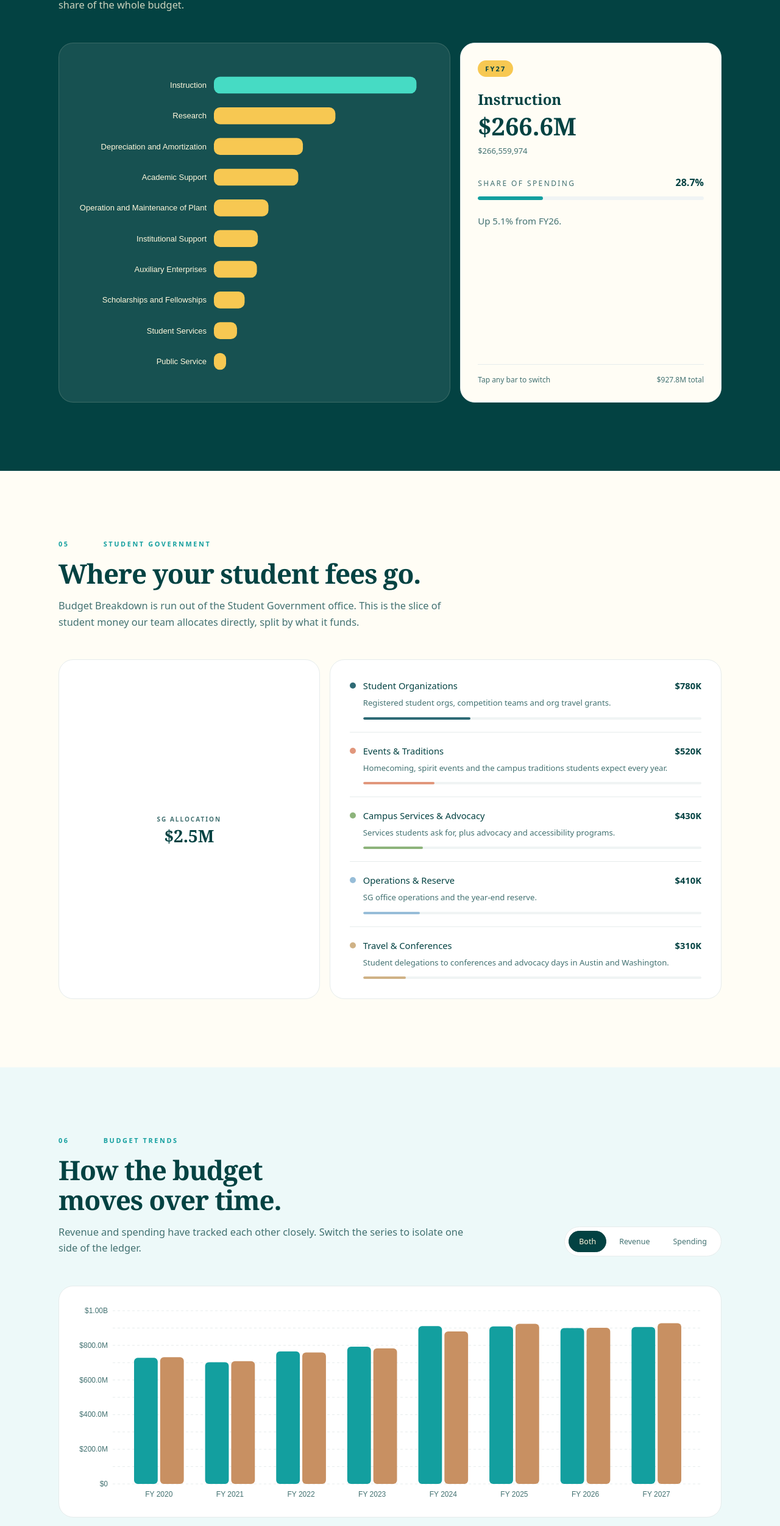
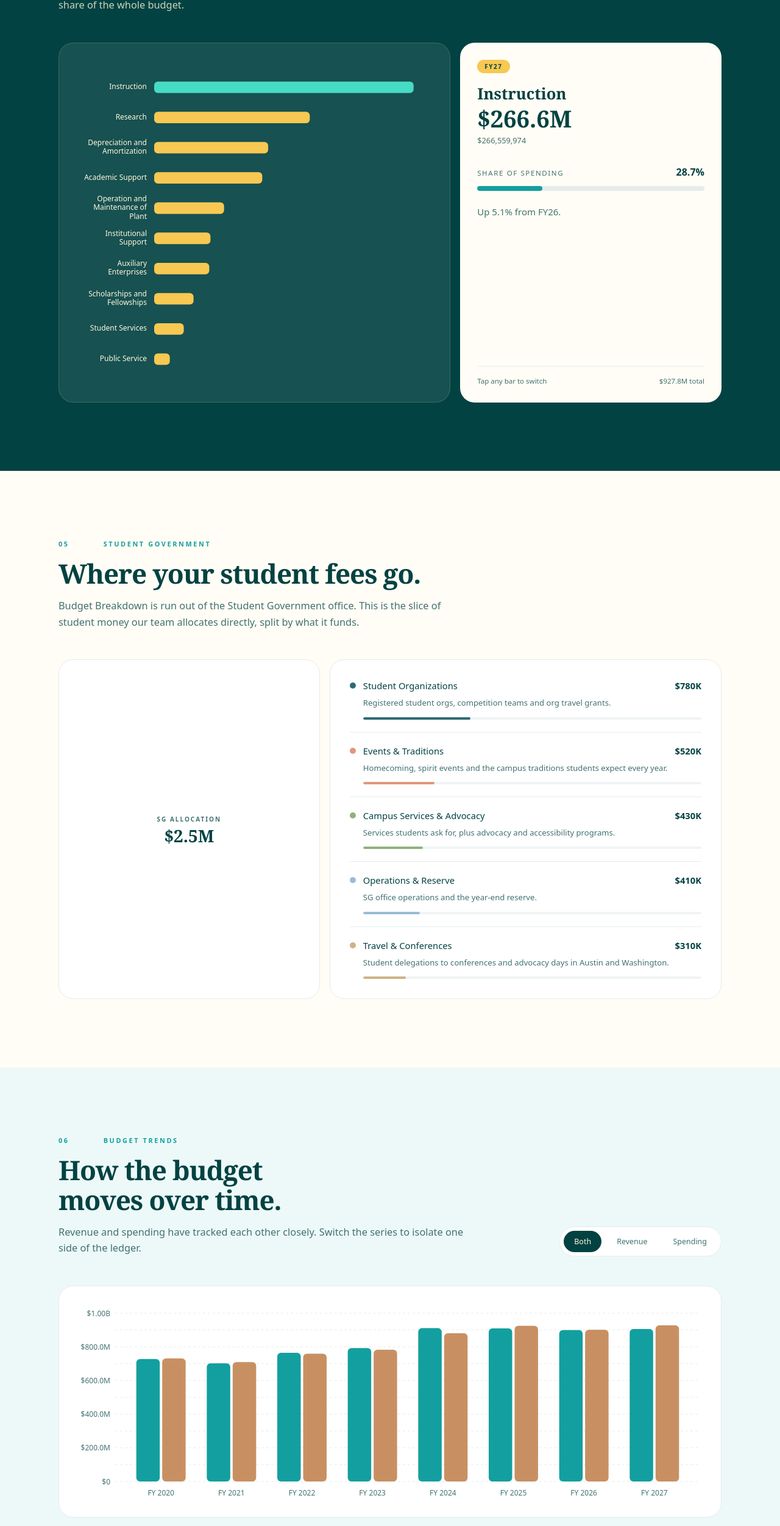
Before and after one commit to andrewtruong792/Student-Government-Budget-Breakdown-Fiscal-Year-2027, a React (Vite) app: page / in a window 1280 px wide. Shown: the part 4313-6815 px from the top of the page at 61% size. Built offline with nearby package versions, Linux system fonts and the light colour scheme.

Commit message:
match the draft expenses and trends charts, cards and table

```diff
--- a/src/sections/Expenses.css
+++ b/src/sections/Expenses.css
@@ -18,27 +18,31 @@
     display: flex;
     flex-direction: column;
     background: var(--page);
+    border: 0;
     color: var(--text);
 }
 .expenses-tag {
     align-self: flex-start;
-    font-size: 11px;
+    font-size: 9.92px;
+    letter-spacing: 0.16em;
     background: var(--yellow);
     border-radius: var(--radius-pill);
-    padding: 6px 12px;
+    padding: 4px 12px;
 }
 .expenses-detail h3 {
-    font-size: 24px;
-    margin-top: 20px;
+    font-size: 25.6px;
+    margin-top: 16px;
 }
 .expenses-detail strong {
     font-family: var(--font-heading);
-    font-size: 40px;
+    font-size: 38.4px;
+    line-height: 1;
+    margin-top: 4px;
 }
 .expenses-full {
-    font-size: 13px;
+    font-size: 12.8px;
     color: var(--text-muted);
-    margin: 4px 0 32px;
+    margin: 8px 0 32px;
 }
 .expenses-share {
     display: flex;
@@ -48,8 +52,14 @@
     font-weight: 600;
 }
 .expenses-share .eyebrow {
+    font-size: 11.52px;
     font-weight: 400;
+    letter-spacing: 0.14em;
     color: var(--text-muted);
+}
+.expenses-track {
+    height: 8px;
+    background: var(--border);
 }
 .expenses-change {
     font-size: 15px;
@@ -62,7 +72,7 @@
     margin-top: auto;
     padding-top: 16px;
     border-top: 1px solid var(--border);
-    font-size: 12px;
+    font-size: 11.52px;
     color: var(--text-muted);
 }
 
--- a/src/sections/Expenses.jsx
+++ b/src/sections/Expenses.jsx
@@ -7,21 +7,40 @@ import CountUp from "../components/CountUp";
 import Track from "../components/Track";
 import { getBudget, useYear, years } from "../context/YearContext";
 import { colors, expenseRows, formatPercent, fy, money, percent, percentChange, previousYear } from "../utils/budget";
-import useNarrow from "../utils/useNarrow";
 
-const theme = { axis: { ticks: { text: { fontSize: 13, fill: "var(--cream)" } } } };
-
-function shorten(label) {
-    return label.length > 16 ? `${label.slice(0, 15)}…` : label;
-}
+const margin = { top: 8, right: 16, bottom: 8, left: 132 };
+const theme = { text: { fontFamily: "var(--font-body)" } };
+const tickStyle = { fontFamily: "var(--font-body)", fontSize: 12, fontWeight: 500, fill: "var(--cream)" };
 
 function dollars(value) {
     return `$${Math.round(value).toLocaleString()}`;
 }
 
+function wrapLabel(label, maxChars) {
+    const lines = [];
+    for (const word of label.split(" ")) {
+        const last = lines[lines.length - 1];
+        if (last && `${last} ${word}`.length <= maxChars) lines[lines.length - 1] = `${last} ${word}`;
+        else lines.push(word);
+    }
+    return lines;
+}
+
+function LabelTick({ x, y, value }) {
+    const lines = wrapLabel(value, 16);
+    return (
+        <g transform={`translate(${x - 12},${y})`}>
+            <text textAnchor="end" dominantBaseline="middle" style={tickStyle}>
+                {lines.map((line, i) => (
+                    <tspan key={i} x={0} dy={i === 0 ? `${-(lines.length - 1) * 0.6}em` : "1.2em"}>{line}</tspan>
+                ))}
+            </text>
+        </g>
+    );
+}
+
 export default function Expenses() {
     const { year, budget } = useYear();
-    const narrow = useNarrow();
     const rows = expenseRows(budget);
     const total = budget.operating_expenses.total;
     const [selected, setSelected] = useState(rows[0].label);
@@ -50,14 +69,14 @@ export default function Expenses() {
                         keys={["value"]}
                         indexBy="label"
                         layout="horizontal"
-                        margin={{ top: 8, right: 16, bottom: 8, left: narrow ? 128 : 230 }}
-                        padding={0.45}
+                        margin={margin}
+                        padding={0.62}
                         colors={(bar) => (bar.data.label === active.label ? colors.primary.mint : colors.supplementary.yellow)}
-                        borderRadius={10}
+                        borderRadius={6}
                         enableGridY={false}
                         enableLabel={false}
                         axisBottom={null}
-                        axisLeft={{ tickSize: 0, tickPadding: 12, format: narrow ? shorten : undefined }}
+                        axisLeft={{ tickSize: 0, renderTick: LabelTick }}
                         tooltip={() => null}
                         onClick={(bar) => setSelected(bar.data.label)}
                         theme={theme}
@@ -76,7 +95,7 @@ export default function Expenses() {
                         <span className="eyebrow">Share of spending</span>
                         <span>{share}</span>
                     </div>
-                    <Track width={share} color="var(--accent)" />
+                    <Track width={share} color="var(--accent)" className="expenses-track" />
 
                     {change !== null && (
                         <p className="expenses-change">
--- a/src/sections/Trends.css
+++ b/src/sections/Trends.css
@@ -1,6 +1,5 @@
 .trends-toggle {
     flex-wrap: nowrap;
-    gap: 4px;
     padding: 6px;
     background: var(--white);
     border: 1px solid var(--border);
@@ -9,7 +8,6 @@
 
 .trends-chart {
     height: 380px;
-    padding: 24px;
 }
 
 .trends-stats {
@@ -18,14 +16,24 @@
     gap: 16px;
     margin: 16px 0;
 }
+.trends-stats .card {
+    border-radius: var(--radius-small);
+    padding: 20px;
+}
 .trends-stats strong {
     display: block;
     font-family: var(--font-heading);
-    font-size: 28px;
-    margin-bottom: 8px;
+    font-size: 25.6px;
+    line-height: 1.5;
 }
 .trends-stats .eyebrow {
+    font-size: 12.48px;
+    font-weight: 400;
+    letter-spacing: 0.14em;
     color: var(--text-muted);
+}
+.trends-stats .card--yellow .eyebrow {
+    color: var(--text);
 }
 
 .trends-table {
@@ -35,24 +43,36 @@
 .trends-table table {
     width: 100%;
     border-collapse: collapse;
-    font-size: 14px;
+    font-size: 13.6px;
 }
 .trends-table th {
-    font-size: 11px;
+    font-size: 10.4px;
     font-weight: 500;
-    letter-spacing: 0.2em;
+    letter-spacing: 0.16em;
     text-transform: uppercase;
     color: var(--text-muted);
 }
 .trends-table th,
 .trends-table td {
-    padding: 16px 28px;
+    padding: 14px 12px;
     text-align: right;
     border-bottom: 1px solid var(--border);
 }
+.trends-table th {
+    padding-top: 12px;
+    padding-bottom: 12px;
+}
 .trends-table th:first-child,
 .trends-table td:first-child {
+    padding-left: 28px;
     text-align: left;
+}
+.trends-table th:last-child,
+.trends-table td:last-child {
+    padding-right: 28px;
+}
+.trends-table td:first-child {
+    font-weight: 500;
 }
 .trends-table tr:last-child td {
     border-bottom: 0;
@@ -63,6 +83,8 @@
 
 @media (max-width: 800px) {
     .trends-stats { grid-template-columns: 1fr; }
-    .trends-table th,
-    .trends-table td { padding: 12px; }
+    .trends-table th:first-child,
+    .trends-table td:first-child { padding-left: 12px; }
+    .trends-table th:last-child,
+    .trends-table td:last-child { padding-right: 12px; }
 }
--- a/src/sections/Trends.jsx
+++ b/src/sections/Trends.jsx
@@ -29,6 +29,7 @@ const stats = [
 
 const margin = { top: 16, right: 8, bottom: 32, left: 64 };
 const theme = {
+    text: { fontFamily: "var(--font-body)" },
     axis: { ticks: { text: { fontSize: 12, fill: "var(--text-muted)" } } },
     grid: { line: { stroke: "var(--border)", strokeDasharray: "4 4" } },
 };
```
